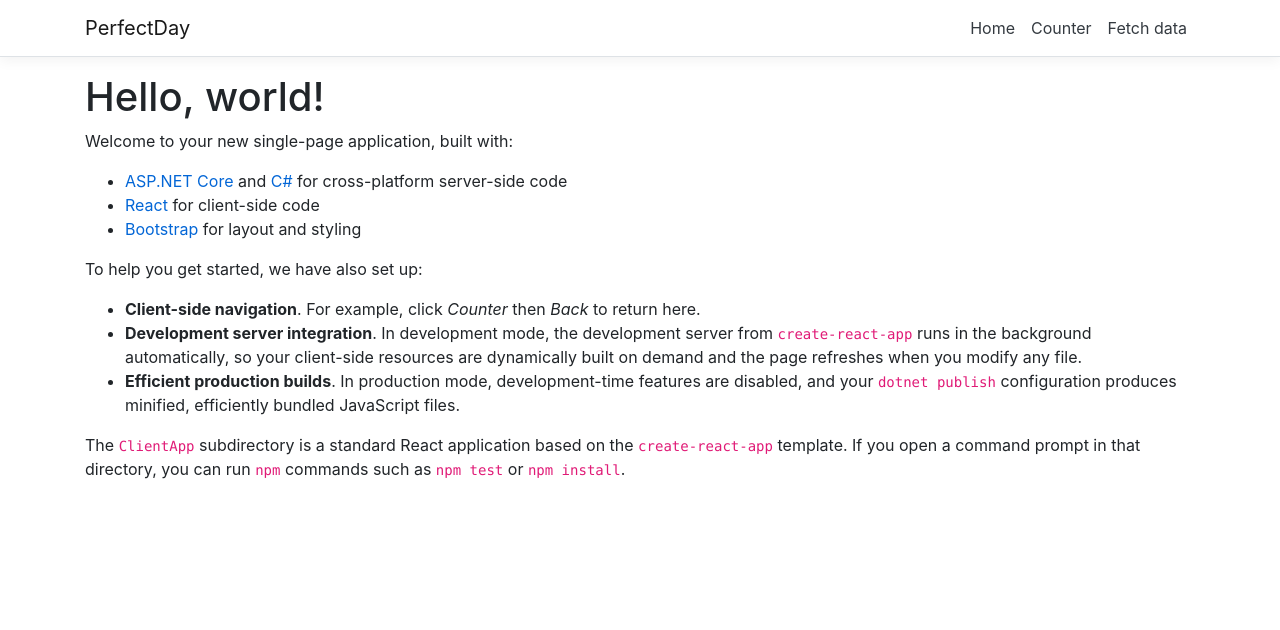
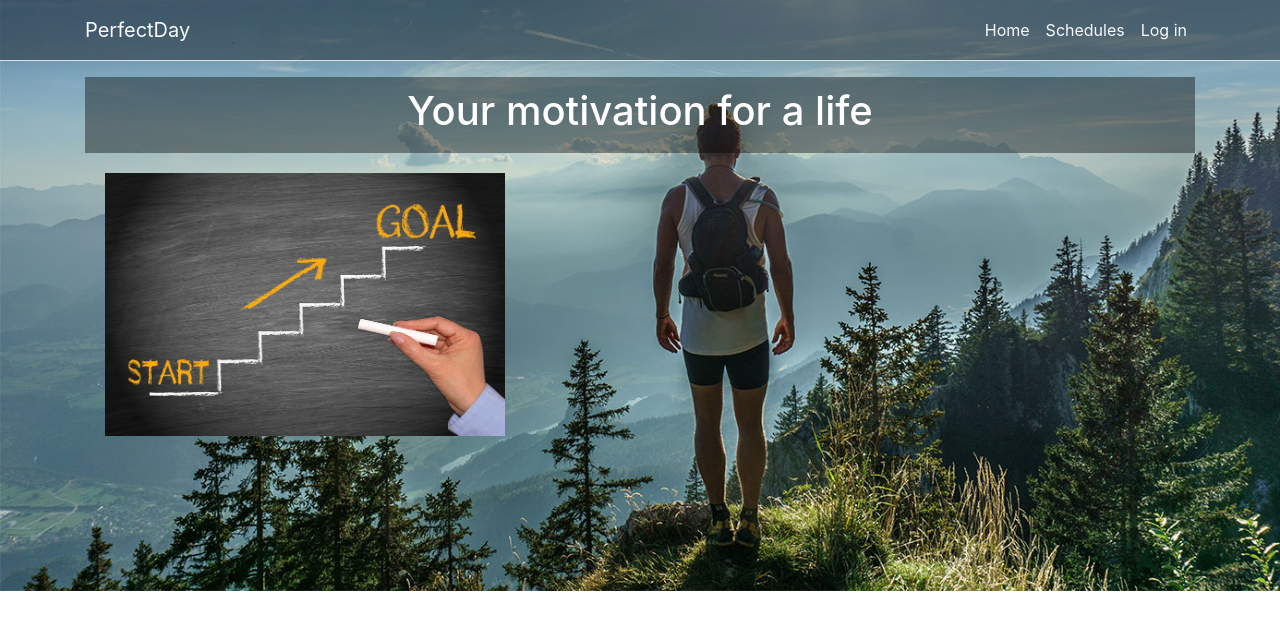
Before and after one commit to RomanVozniak/PerfectDay, a React (Create React App) app in the folder PerfectDay/ClientApp/: page / in a window 1280 px wide. Shown: the top 630 px of the page. Built offline with nearby package versions, Linux system fonts and the light colour scheme.

Commit message:
vitya lovi

```diff
--- /dev/null
+++ b/PerfectDay/ClientApp/src/components/Home.css
@@ -0,0 +1,30 @@
+body {
+    background-image: url(./img/start.jpg);
+    background-repeat: no-repeat;
+    background-size: cover;
+}
+
+.text-mask {
+    background-color: rgb(0,0,0);
+    background-color: rgba(0,0,0, 0.4);
+    color: white;
+    padding: 10px;
+    text-align: center;
+}
+
+.div-content {
+      display: flex;
+      flex-direction: column;
+}
+
+
+.img-div {
+    display: flex;
+    justify-content: flex-start;
+    align-items: flex-start;
+    width: 400px;
+}
+
+.microcontent {
+    padding: 20px;
+}
--- a/PerfectDay/ClientApp/src/components/Home.js
+++ b/PerfectDay/ClientApp/src/components/Home.js
@@ -1,26 +1,25 @@
 import React, { Component } from 'react';
+import './Home.css';
 
 export class Home extends Component {
   static displayName = Home.name;
 
   render () {
     return (
-      <div>
-        <h1>Hello, world!</h1>
-        <p>Welcome to your new single-page application, built with:</p>
-        <ul>
-          <li><a href='https://get.asp.net/'>ASP.NET Core</a> and <a href='https://msdn.microsoft.com/en-us/library/67ef8sbd.aspx'>C#</a> for cross-platform server-side code</li>
-          <li><a href='https://facebook.github.io/react/'>React</a> for client-side code</li>
-          <li><a href='http://getbootstrap.com/'>Bootstrap</a> for layout and styling</li>
-        </ul>
-        <p>To help you get started, we have also set up:</p>
-        <ul>
-          <li><strong>Client-side navigation</strong>. For example, click <em>Counter</em> then <em>Back</em> to return here.</li>
-          <li><strong>Development server integration</strong>. In development mode, the development server from <code>create-react-app</code> runs in the background automatically, so your client-side resources are dynamically built on demand and the page refreshes when you modify any file.</li>
-          <li><strong>Efficient production builds</strong>. In production mode, development-time features are disabled, and your <code>dotnet publish</code> configuration produces minified, efficiently bundled JavaScript files.</li>
-        </ul>
-        <p>The <code>ClientApp</code> subdirectory is a standard React application based on the <code>create-react-app</code> template. If you open a command prompt in that directory, you can run <code>npm</code> commands such as <code>npm test</code> or <code>npm install</code>.</p>
+    <div className="div-content">
+    <div className="div-content">
+      <div className="text-mask">
+        <h1>Your motivation for a life</h1>
       </div>
+    </div>
+    <div className="microcontent">
+      <img src = {require('./img/main-page-intro.jpg')} className = "img-div"></img>
+    </div>
+
+    </div>
+
+
+
     );
   }
 }
--- a/PerfectDay/ClientApp/src/components/NavMenu.js
+++ b/PerfectDay/ClientApp/src/components/NavMenu.js
@@ -24,20 +24,20 @@ export class NavMenu extends Component {
   render () {
     return (
       <header>
-        <Navbar className="navbar-expand-sm navbar-toggleable-sm ng-white border-bottom box-shadow mb-3" light>
+        <Navbar className="navbar-expand-sm navbar-toggleable-sm ng-white border-bottom box-shadow mb-3 text-mask" light>
           <Container>
-            <NavbarBrand tag={Link} to="/">PerfectDay</NavbarBrand>
+            <NavbarBrand className="text-light" tag={Link} to="/">PerfectDay</NavbarBrand>
             <NavbarToggler onClick={this.toggleNavbar} className="mr-2" />
             <Collapse className="d-sm-inline-flex flex-sm-row-reverse" isOpen={!this.state.collapsed} navbar>
               <ul className="navbar-nav flex-grow">
                 <NavItem>
-                  <NavLink tag={Link} className="text-dark" to="/">Home</NavLink>
+                  <NavLink tag={Link} className="text-light" to="/">Home</NavLink>
                 </NavItem>
                 <NavItem>
-                  <NavLink tag={Link} className="text-dark" to="/counter">Counter</NavLink>
+                  <NavLink tag={Link} className="text-light" to="/counter">Schedules</NavLink>
                 </NavItem>
                 <NavItem>
-                  <NavLink tag={Link} className="text-dark" to="/fetch-data">Fetch data</NavLink>
+                  <NavLink tag={Link} className="text-light" to="/fetch-data">Log in</NavLink>
                 </NavItem>
               </ul>
             </Collapse>
```
Also changed, not shown: PerfectDay/ClientApp/src/components/Footer.js (added), PerfectDay/ClientApp/src/components/img/main-page-intro.jpg (added), PerfectDay/ClientApp/src/components/img/start.jpg (added), PerfectDay/ClientApp/src/custom.css (line endings or trailing spaces).
